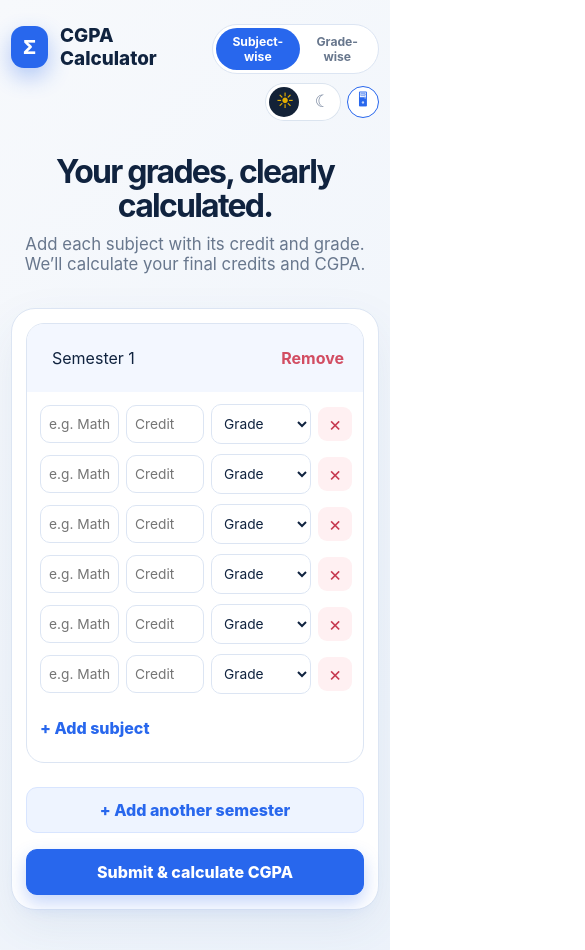
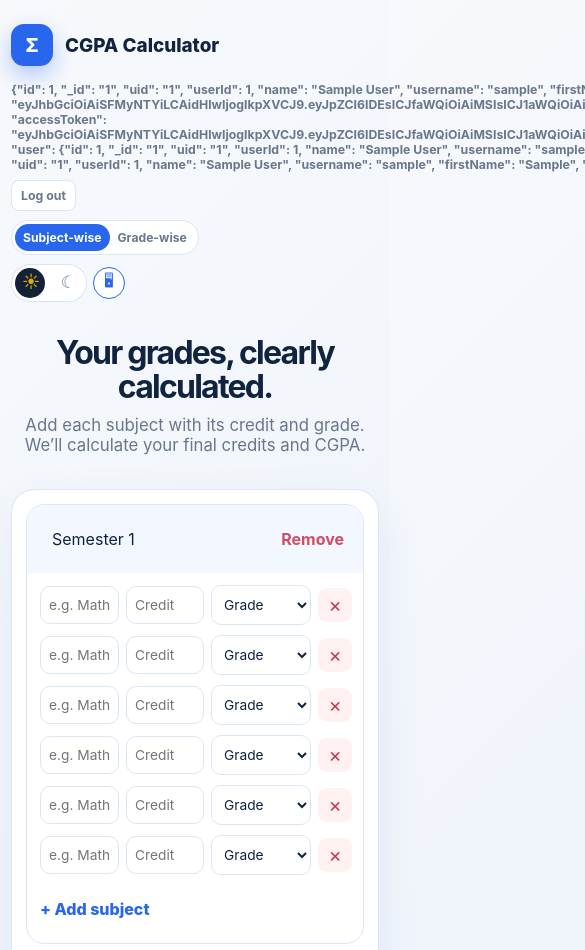
Before and after one commit to wingsourav/CGPA-Calaculator, a plain HTML site: page index.html in a window 390 px wide. Shown: the top 950 px of the page, 585 px wide, since content can reach past the window. Drawn offline with Linux system fonts and the light colour scheme; sample sign-in values are in the browser's storage.

Commit message:
Add files via upload

```diff
--- a/style.css
+++ b/style.css
@@ -20,5 +20,15 @@ input, select { width:100%; padding:11px 12px; border:1px solid var(--line); bor
 #result { display:none; margin-top:28px; }.result-top { display:flex; align-items:center; justify-content:space-between; gap:20px; margin-bottom:20px; }.result-top h2 { margin:0; font-size:1.35rem; }.score { text-align:right; }.score strong { display:block; color:var(--green); font-size:2.15rem; letter-spacing:-.06em; line-height:1; }.score span { color:var(--muted); font-size:.78rem; font-weight:700; }
 table { width:100%; border-collapse:collapse; font-size:.93rem; } th { text-align:left; color:var(--muted); font-size:.75rem; text-transform:uppercase; letter-spacing:.05em; } th,td { padding:13px 10px; border-bottom:1px solid var(--line); } td:last-child, th:last-child { text-align:right; }.total-row td { color:var(--blue); font-weight:850; border-bottom:0; }
 .error { display:none; color:#d24d62; margin:15px 0 0; font-weight:650; }.calculator { display:none; }.calculator.active { display:block; }.grade-card { max-width:650px; margin:auto; padding:28px; }.grade-table { overflow:hidden; border:1px solid var(--line); border-radius:16px; box-shadow:0 10px 28px #183b6b12; }.grade-table th { padding:15px 12px; background:linear-gradient(100deg,#163c76,#2867ed); color:white; text-align:center; font-size:.76rem; letter-spacing:.09em; }.grade-table td { text-align:center; padding:8px 12px; color:var(--ink); }.grade-table tbody tr:nth-child(even) { background:color-mix(in srgb,var(--light) 75%,transparent); }.grade-table tbody td:first-child { font-weight:800; color:var(--blue); }.grade-table input { padding:9px 8px; border:1px solid transparent; border-radius:8px; text-align:center; background:transparent; }.grade-table input:hover { border-color:var(--line); }.grade-table input:focus { background:var(--field); border-color:var(--blue); }.grade-table tfoot td { padding:14px 12px; font-weight:850; background:var(--light); color:var(--ink); border-bottom:0; }.grade-table tfoot td:first-child { color:var(--blue); }.grade-table tfoot td:last-child { background:var(--green); color:#062c22; font-size:1.05rem; }.grade-note { text-align:center; color:var(--muted); margin:0 0 18px; }
-@media (max-width:760px) { header { align-items:flex-start; }.header-controls { flex-direction:column; align-items:flex-end; }.mode-toggle span { padding:6px 8px; }.user-menu { display:none; } }
+@media (max-width:760px) {
+  header { align-items:flex-start; }
+  .header-controls { flex-direction:column; align-items:flex-end; }
+  .user-menu { max-width:100%; flex-wrap:wrap; justify-content:flex-end; }
+  .mode-toggle span { padding:6px 8px; }
+}
+@media (max-width:390px) {
+  header { flex-direction:column; }
+  .header-controls { width:100%; align-items:flex-start; }
+  .user-menu { justify-content:flex-start; }
+}
 @media (max-width:620px) { .wrap { width:min(100% - 22px,1060px); padding-top:24px; }.panel { padding:14px; }.semester-head { padding:13px; }.subject-list { padding:12px 13px 4px; }.labels { display:none; }.subject-row { grid-template-columns:1fr 78px 100px 32px; gap:7px; }.subject-row input,.subject-row select { padding:10px 8px; font-size:.86rem; }.add-subject { margin-left:13px; }.actions { align-items:stretch; flex-direction:column; }.primary,.secondary { width:100%; }.result-top { align-items:flex-start; }.score strong { font-size:1.75rem; } table { font-size:.84rem; } th,td { padding:10px 5px; } }
```
